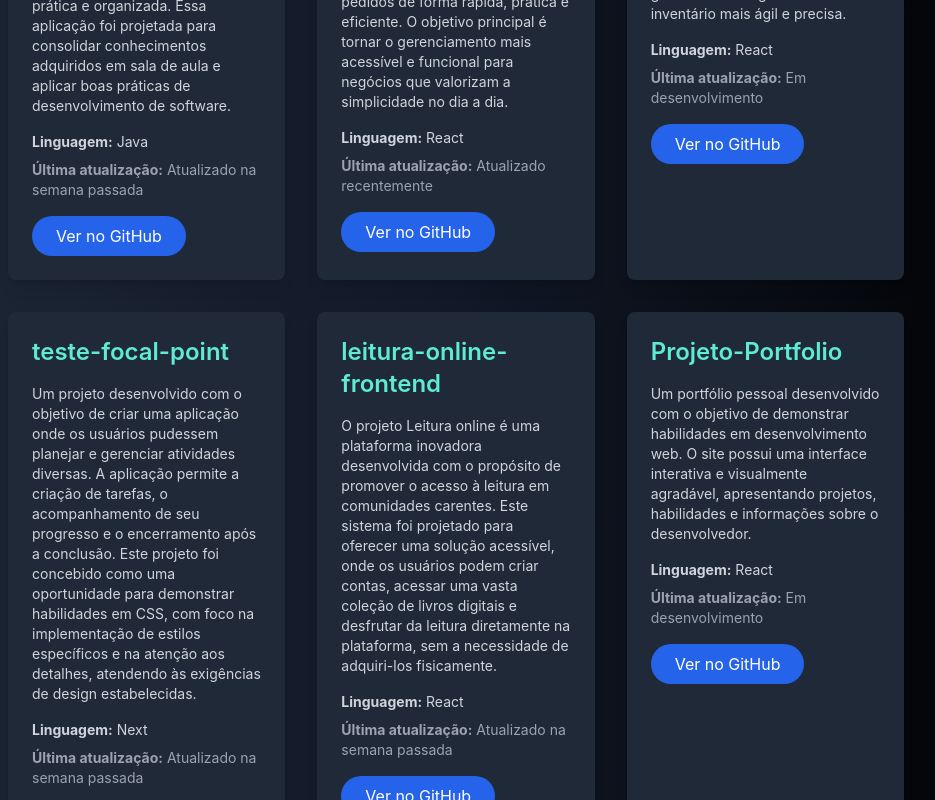
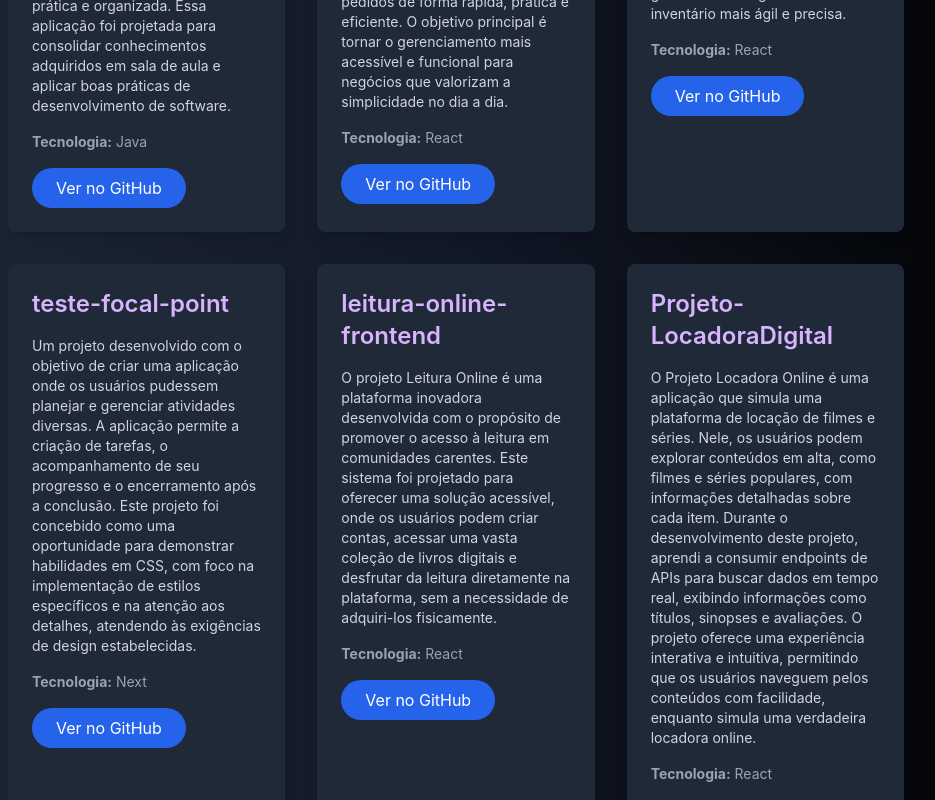
Before and after one commit to arlyanne/portfolio, a React (Create React App) app: page /projects in a window 1280 px wide. Shown: the part 500-1300 px from the top of the page, without its empty margins (184-1119 px from the left). Built offline with nearby package versions, Linux system fonts and the light colour scheme.

Commit message:
ajustes finais telas

```diff
--- a/src/pages/Projects.tsx
+++ b/src/pages/Projects.tsx
@@ -7,48 +7,54 @@ export default function Projects() {
       description:
         "Projeto desenvolvido como parte de um trabalho acadêmico solicitado pela faculdade. O sistema simula um campeonato de futebol, permitindo o gerenciamento de equipes, partidas e resultados de forma prática e organizada. Essa aplicação foi projetada para consolidar conhecimentos adquiridos em sala de aula e aplicar boas práticas de desenvolvimento de software.",
       url: "https://github.com/arlyanne/Projeto-Campeonato-Futebol",
-      language: "Java",
-      updatedAt: "Atualizado na semana passada",
+      tecnology: "Java",
+
     },
     {
       name: "cardapio-react",
       description:
         "Sistema de Pedidos: Uma aplicação desenvolvida para simplificar e agilizar o registro de pedidos em restaurantes. Voltada especialmente para pequenos empreendedores do setor de alimentação, a solução busca eliminar burocracias e otimizar o atendimento ao cliente, permitindo que os atendentes registrem os pedidos de forma rápida, prática e eficiente. O objetivo principal é tornar o gerenciamento mais acessível e funcional para negócios que valorizam a simplicidade no dia a dia.",
       url: "https://github.com/arlyanne/cardapio-react",
-      language: "React",
-      updatedAt: "Atualizado recentemente",
+      tecnology: "React",
     },
     {
       name: "inventario-react-spa",
       description:
         "Sistema SPA para gerenciamento de inventário: Uma aplicação moderna e eficiente que permite controlar e organizar estoques com facilidade. Desenvolvida para otimizar processos, oferece uma interface intuitiva e funcionalidades práticas, garantindo uma gestão de inventário mais ágil e precisa.",
       url: "#",
-      language: "React",
-      updatedAt: "Em desenvolvimento",
+      tecnology: "React",
     },
     {
       name: "teste-focal-point",
       description:
         "Um projeto desenvolvido com o objetivo de criar uma aplicação onde os usuários pudessem planejar e gerenciar atividades diversas. A aplicação permite a criação de tarefas, o acompanhamento de seu progresso e o encerramento após a conclusão. Este projeto foi concebido como uma oportunidade para demonstrar habilidades em CSS, com foco na implementação de estilos específicos e na atenção aos detalhes, atendendo às exigências de design estabelecidas.",
       url: "https://github.com/arlyanne/teste-focal-point",
-      language: "Next",
-      updatedAt: "Atualizado na semana passada",
+      tecnology: "Next",
+
     },
     {
       name: "leitura-online-frontend",
       description:
-        "O projeto Leitura online é uma plataforma inovadora desenvolvida com o propósito de promover o acesso à leitura em comunidades carentes. Este sistema foi projetado para oferecer uma solução acessível, onde os usuários podem criar contas, acessar uma vasta coleção de livros digitais e desfrutar da leitura diretamente na plataforma, sem a necessidade de adquiri-los fisicamente.",
+        "O projeto Leitura Online é uma plataforma inovadora desenvolvida com o propósito de promover o acesso à leitura em comunidades carentes. Este sistema foi projetado para oferecer uma solução acessível, onde os usuários podem criar contas, acessar uma vasta coleção de livros digitais e desfrutar da leitura diretamente na plataforma, sem a necessidade de adquiri-los fisicamente.",
       url: "https://gitlab.com/leitura-online/leitura-online-frontend",
-      language: "React",
-      updatedAt: "Atualizado na semana passada",
+      tecnology: "React",
+
     },
+    {
+      name: "Projeto-LocadoraDigital",
+      description:"O Projeto Locadora Online é uma aplicação que simula uma plataforma de locação de filmes e séries. Nele, os usuários podem explorar conteúdos em alta, como filmes e séries populares, com informações detalhadas sobre cada item. Durante o desenvolvimento deste projeto, aprendi a consumir endpoints de APIs para buscar dados em tempo real, exibindo informações como títulos, sinopses e avaliações. O projeto oferece uma experiência interativa e intuitiva, permitindo que os usuários naveguem pelos conteúdos com facilidade, enquanto simula uma verdadeira locadora online.",
+      url: "https://github.com/arlyanne/Projeto-LocadoraDigital",
+      tecnology: "React",
+
+    },
+
+
     {
       name: "Projeto-Portfolio",
       description:
         "Um portfólio pessoal desenvolvido com o objetivo de demonstrar habilidades em desenvolvimento web. O site possui uma interface interativa e visualmente agradável, apresentando projetos, habilidades e informações sobre o desenvolvedor.",
       url: "https://github.com/arlyanne/Projeto-Portfolio",
-      language: "React",
-      updatedAt: "Em desenvolvimento",
+      tecnology: "React",
     },
   ];
 
@@ -65,13 +71,13 @@ export default function Projects() {
               animate={{ opacity: 1, y: 0 }}
               transition={{ duration: 0.6, delay: index * 0.2 }}
             >
-              <h3 className="text-2xl font-semibold mb-4 text-teal-300">{project.name}</h3>
+              <h3 className="text-2xl font-semibold mb-4 text-purple-300">{project.name}</h3>
               <p className="text-sm text-gray-300 mb-4">{project.description}</p>
-              <p className="text-sm text-gray-300 mb-2">
-                <strong>Linguagem:</strong> {project.language}
+              <p className="text-sm text-gray-400 mb-2">
+                <strong>Tecnologia:</strong> {project.tecnology}
               </p>
               <p className="text-sm text-gray-400 mb-4">
-                <strong>Última atualização:</strong> {project.updatedAt}
+
               </p>
               <a
                 href={project.url}
```
